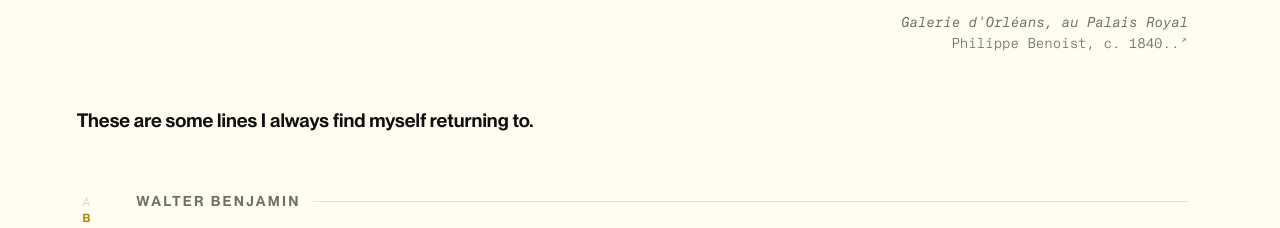
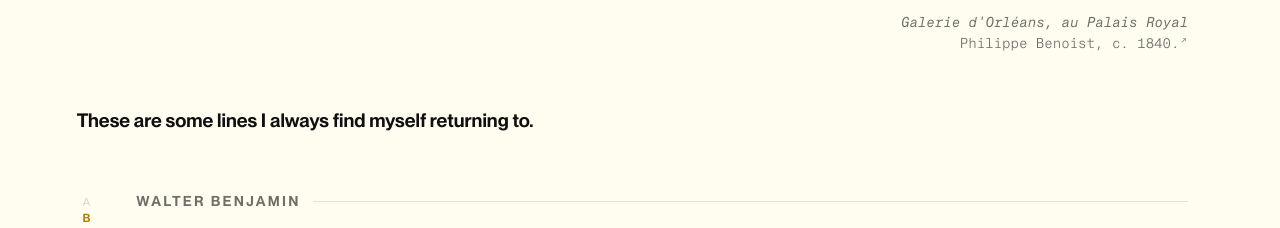
Before and after one commit to andyzwang/notes, a Jekyll site: the page built from _pages/passages.md, in a window 1280 px wide. Shown: the part 1172-1400 px from the top of the page. Built offline with Jekyll 4.4.1, drawn with Linux system fonts in a browser that asks for light colours.

Commit message:
extra period

```diff
--- a/_pages/passages.md
+++ b/_pages/passages.md
@@ -5,7 +5,7 @@ permalink: /passages/
 image: /assets/img/galerie-dorleans.jpg
 image_title: Galerie d'Orléans, au Palais Royal
 image_author: Philippe Benoist
-image_date: c. 1840.
+image_date: c. 1840
 image_link: https://www.parismuseescollections.paris.fr/fr/musee-carnavalet/oeuvres/vues-de-paris-galerie-d-orleans-au-palais-royal#infos-principales
 ---
 
```
